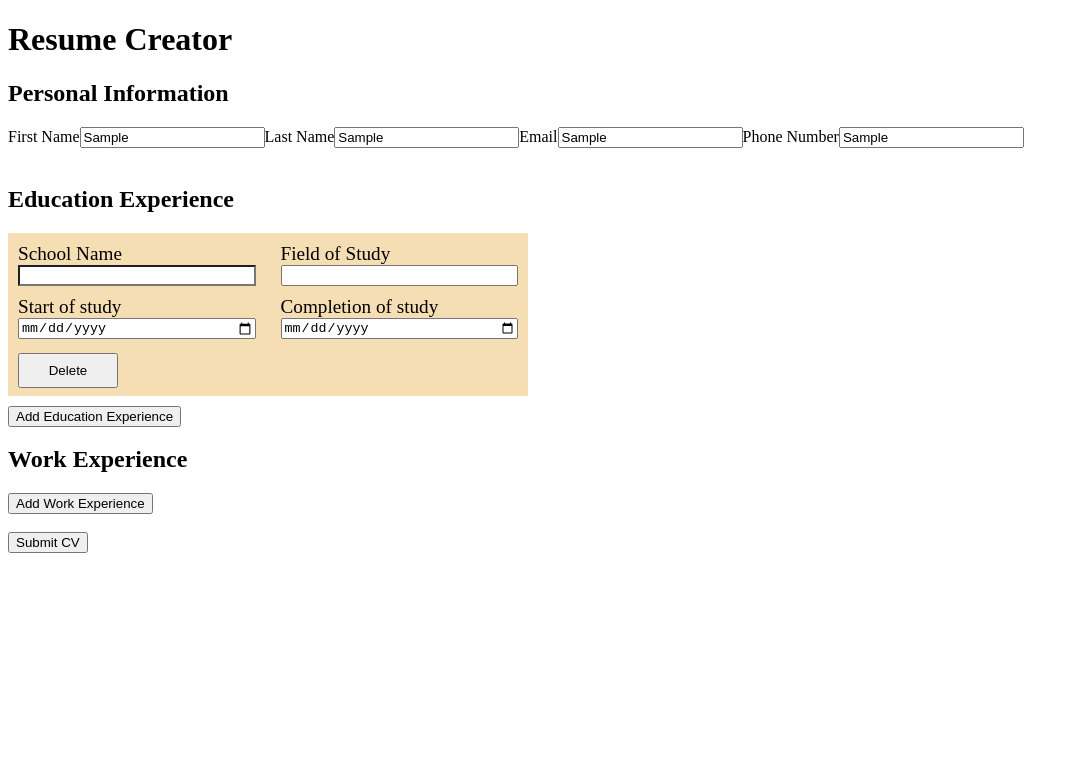
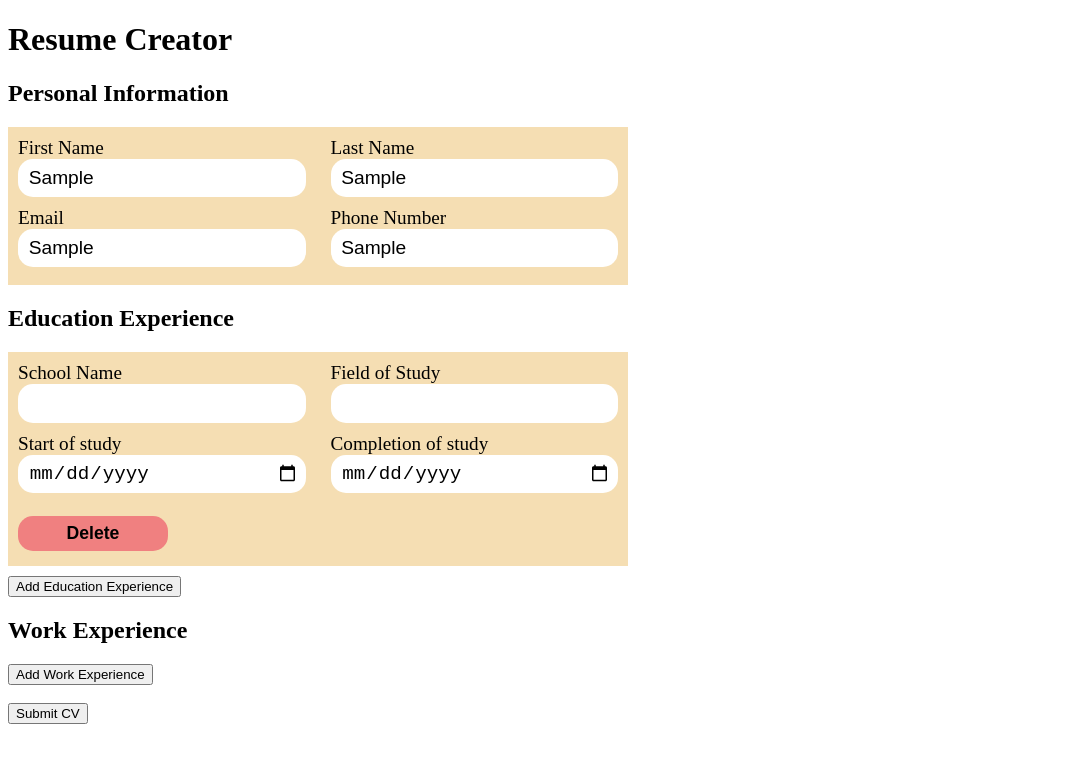
Before and after one commit to CowboyAragorn/CV-Application, a React (Create React App) app: page / in a window 1280 px wide. Both pictures are taken after typing "Sample", "Sample", "Sample", "Sample" into the empty fields and a click on the button "Add Education Experience". Shown: the top 762 px of the page, without its empty margins (0-1079 px from the left). Built offline with nearby package versions, Linux system fonts and the light colour scheme.

Commit message:
style: input and delete buttons additional style

```diff
--- a/src/App.css
+++ b/src/App.css
@@ -1,16 +1,20 @@
 .eduContainer,
-.jobContainer {
+.jobContainer,
+.personalInfoContainer {
   display: grid;
   grid-template-columns: 1fr 1fr;
   grid-template-rows: 1fr 1fr 1fr;
   column-gap: 25px;
   row-gap: 10px;
   background-color: wheat;
-  width: 500px;
+  width: 600px;
   padding: 10px;
   padding-bottom: 3px;
   margin-bottom: 10px;
   font-size: 1.2rem;
+}
+.personalInfoContainer {
+  grid-template-rows: 1fr 1fr 5px;
 }
 .eduContainer {
   grid-auto-rows: 0;
@@ -22,6 +26,15 @@
   display: flex;
   flex-direction: column;
 }
+.input {
+  height: 25px;
+  border-radius: 15px;
+  border: none;
+  font-size: 1.2rem;
+  padding: 5pt;
+  padding-left: 8pt;
+}
+
 .btnWrapper {
   display: flex;
   align-items: center;
@@ -35,9 +48,14 @@
   height: 50px;
 }
 .deleteBtn {
-  width: 100px;
+  width: 150px;
   height: 35px;
+  border-radius: 15px;
+  border: none;
   padding: 0;
+  background-color: lightcoral;
+  font-weight: bold;
+  font-size: 1.1rem;
 }
 .deleteBtn:hover {
   border: none;
@@ -46,6 +64,3 @@
   font-weight: bold;
   background-color: red;
 }
-#schoolName {
-  background-color: white;
-}
--- a/src/components/EduExperience.js
+++ b/src/components/EduExperience.js
@@ -1,5 +1,4 @@
 import React, { Component } from "react";
-import "./eduExperience.module.css";
 
 // /A section to add your educational experience
 //(school name, title of study, date of study)
@@ -23,6 +22,7 @@ class EduExperience extends Component {
         <div className="inputContainer">
           <label htmlFor="schoolName">School Name </label>
           <input
+            className="input"
             name="schoolName"
             id="schoolName"
             type="text"
@@ -33,6 +33,7 @@ class EduExperience extends Component {
         <div className="inputContainer">
           <label htmlFor="fieldOfStudy">Field of Study</label>
           <input
+            className="input"
             id="fieldOfStudy"
             onChange={this.handleChange.bind(this, i)}
             value={el.fieldOfStudy || ""}
@@ -42,6 +43,7 @@ class EduExperience extends Component {
         <div className="inputContainer">
           <label htmlFor="startDate">Start of study</label>
           <input
+            className="input"
             id="startDate"
             type="date"
             name="startVal"
@@ -52,6 +54,7 @@ class EduExperience extends Component {
         <div className="inputContainer">
           <label htmlFor="endDate">Completion of study</label>
           <input
+            className="input"
             id="endDate"
             type="date"
             name="endVal"
--- a/src/components/GenInfo.js
+++ b/src/components/GenInfo.js
@@ -19,35 +19,47 @@ class GenInfo extends Component {
 
   createUI() {
     return (
-      <div key={"personalInfo"}>
+      <div key={"personalInfo"} className="personalInfoContainer">
+        <div className="inputContainer">
           <label htmlFor="firstName">First Name</label>
           <input
+            className="input"
             id="firstName"
             type="text"
             value={this.firstName}
             onChange={this.handleChange}
           ></input>
+        </div>
+        <div className="inputContainer">
           <label htmlFor="lastName">Last Name</label>
           <input
+            className="input"
             id="lastName"
             type="text"
             value={this.lastName}
             onChange={this.handleChange}
           ></input>
+        </div>
+        <div className="inputContainer">
           <label htmlFor="email">Email</label>
           <input
+            className="input"
             id="email"
             type="text"
             value={this.email}
             onChange={this.handleChange}
           ></input>
+        </div>
+        <div className="inputContainer">
           <label htmlFor="phone">Phone Number</label>
           <input
+            className="input"
             id="phone"
             type="text"
             value={this.phone}
             onChange={this.handleChange}
           ></input>
+        </div>
       </div>
     );
   }
@@ -61,7 +73,6 @@ class GenInfo extends Component {
       <>
         <h2>Personal Information</h2>
         {this.createUI()}
-        <br></br>
       </>
     );
   }
--- a/src/components/JobExperience.js
+++ b/src/components/JobExperience.js
@@ -22,6 +22,7 @@ class JobExperience extends Component {
         <div className="inputContainer">
           <label htmlFor="companyName">Company Name</label>
           <input
+            className="input"
             id="companyName"
             type="text"
             value={el.companyName || ""}
@@ -31,6 +32,7 @@ class JobExperience extends Component {
         <div className="inputContainer">
           <label htmlFor="jobTitle">Job Title</label>
           <input
+            className="input"
             id="jobTitle"
             onChange={this.handleChange.bind(this, i)}
             value={el.jobTitle || ""}
@@ -40,6 +42,7 @@ class JobExperience extends Component {
         <div className="inputContainer">
           <label htmlFor="startDate">Start Date</label>
           <input
+            className="input"
             id="startDate"
             type="date"
             onChange={this.handleChange.bind(this, i)}
@@ -49,6 +52,7 @@ class JobExperience extends Component {
         <div className="inputContainer">
           <label htmlFor="endDate">End Date</label>
           <input
+            className="input"
             id="endDate"
             type="date"
             onChange={this.handleChange.bind(this, i)}
```
Also changed, not shown: src/components/eduExperience.module.css (deleted). Lines whose indentation alone changed are shown as unchanged.
